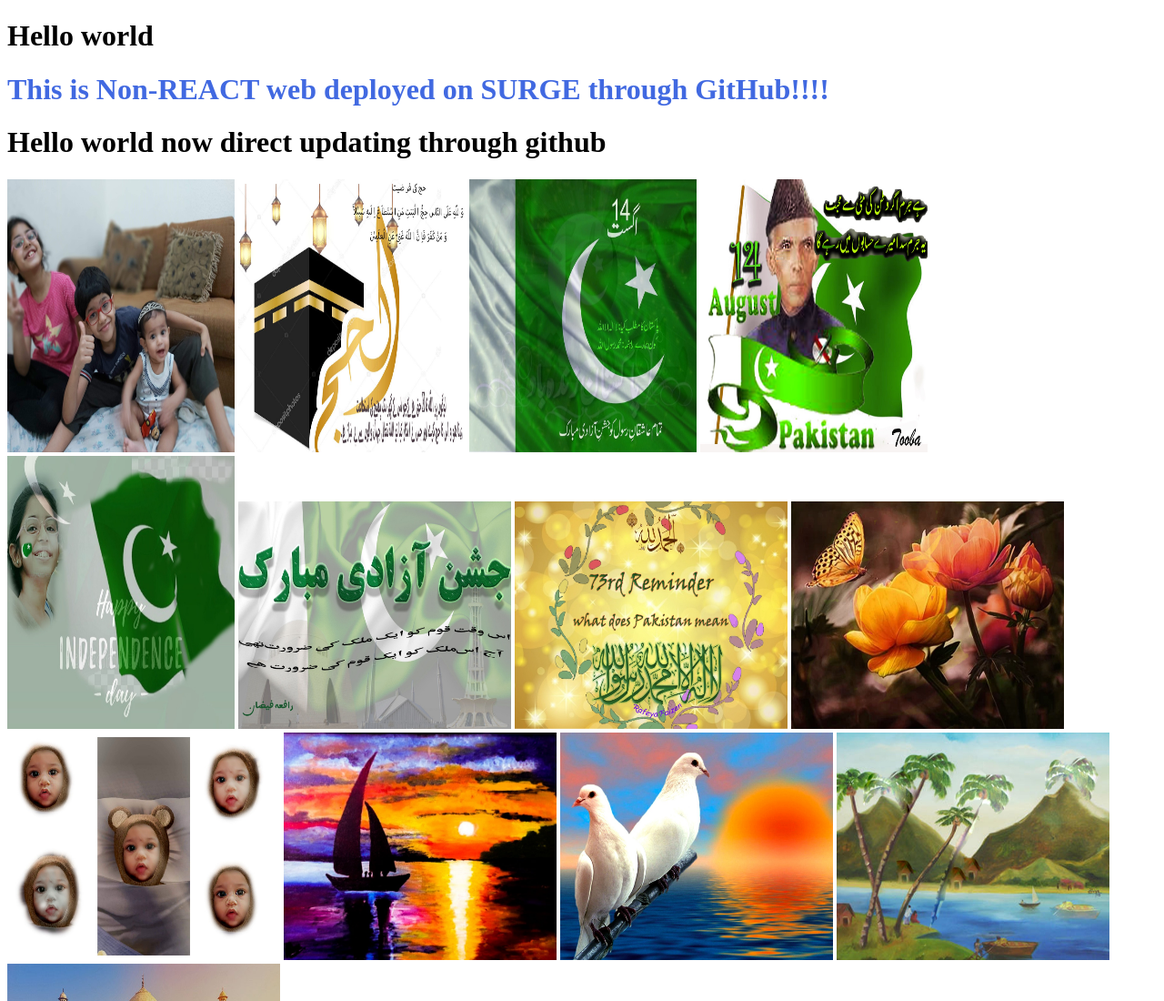
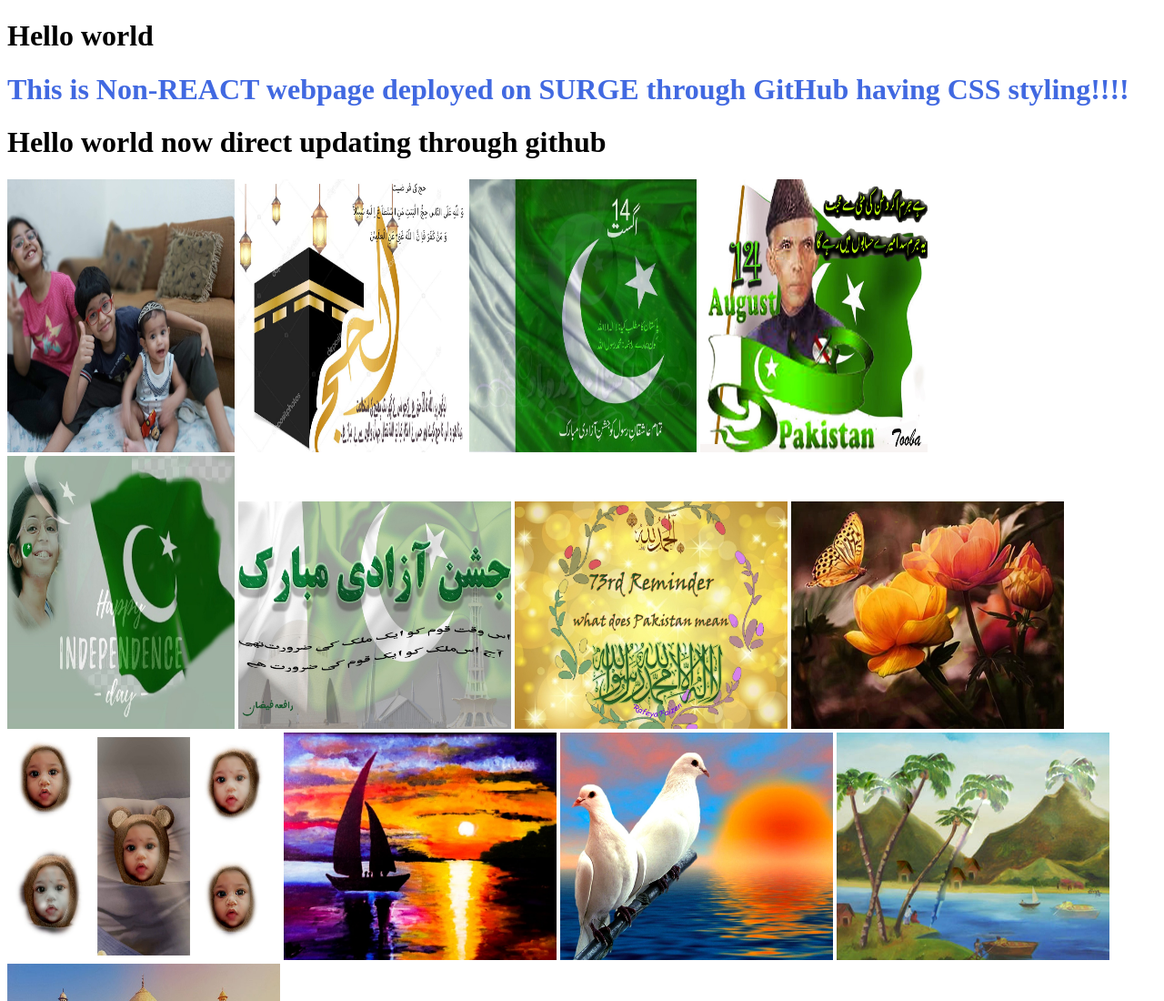
Before and after one commit to salman079/Bootcamp_2020, a plain HTML site: page index.html in a window 1280 px wide. Shown: the top 1100 px of the page at 91% size. Drawn offline with Linux system fonts and the light colour scheme.

```diff
--- a/index.html
+++ b/index.html
@@ -8,7 +8,7 @@
 </head>
 <body>
     <h1>Hello world</h1>
-    <h1 class="color">This is Non-REACT web deployed on SURGE through GitHub!!!!</h1>
+    <h1 class="color">This is Non-REACT webpage deployed on SURGE through GitHub having CSS styling!!!!</h1>
     <h1>Hello world now direct updating through github</h1>
     <img src="kids.jpg" alt="Kids photo" style="width:250px;height:300px;">
     <img src="Kaba.jpg" alt="Kids photo" style="width:250px;height:300px;">
```
